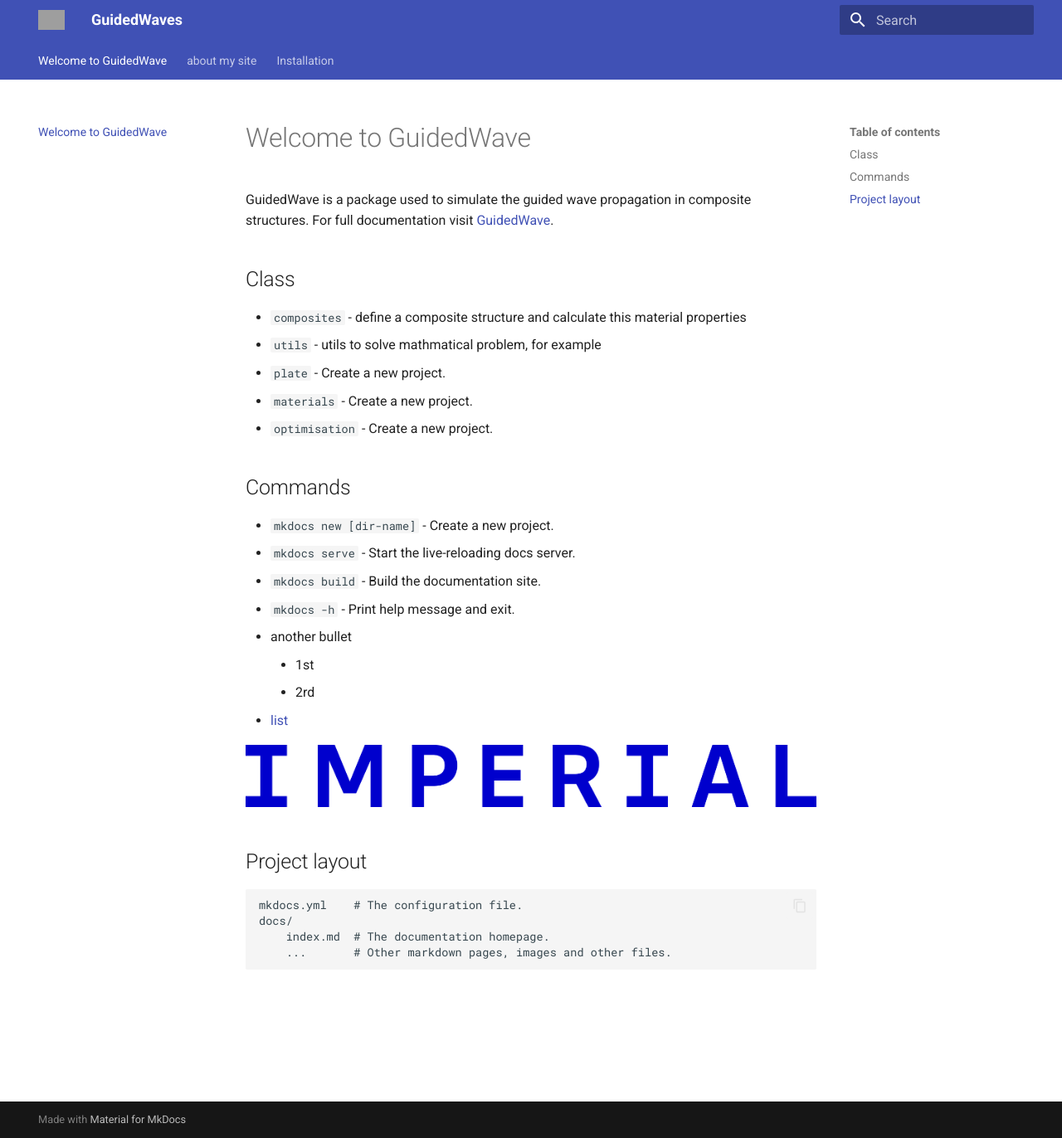
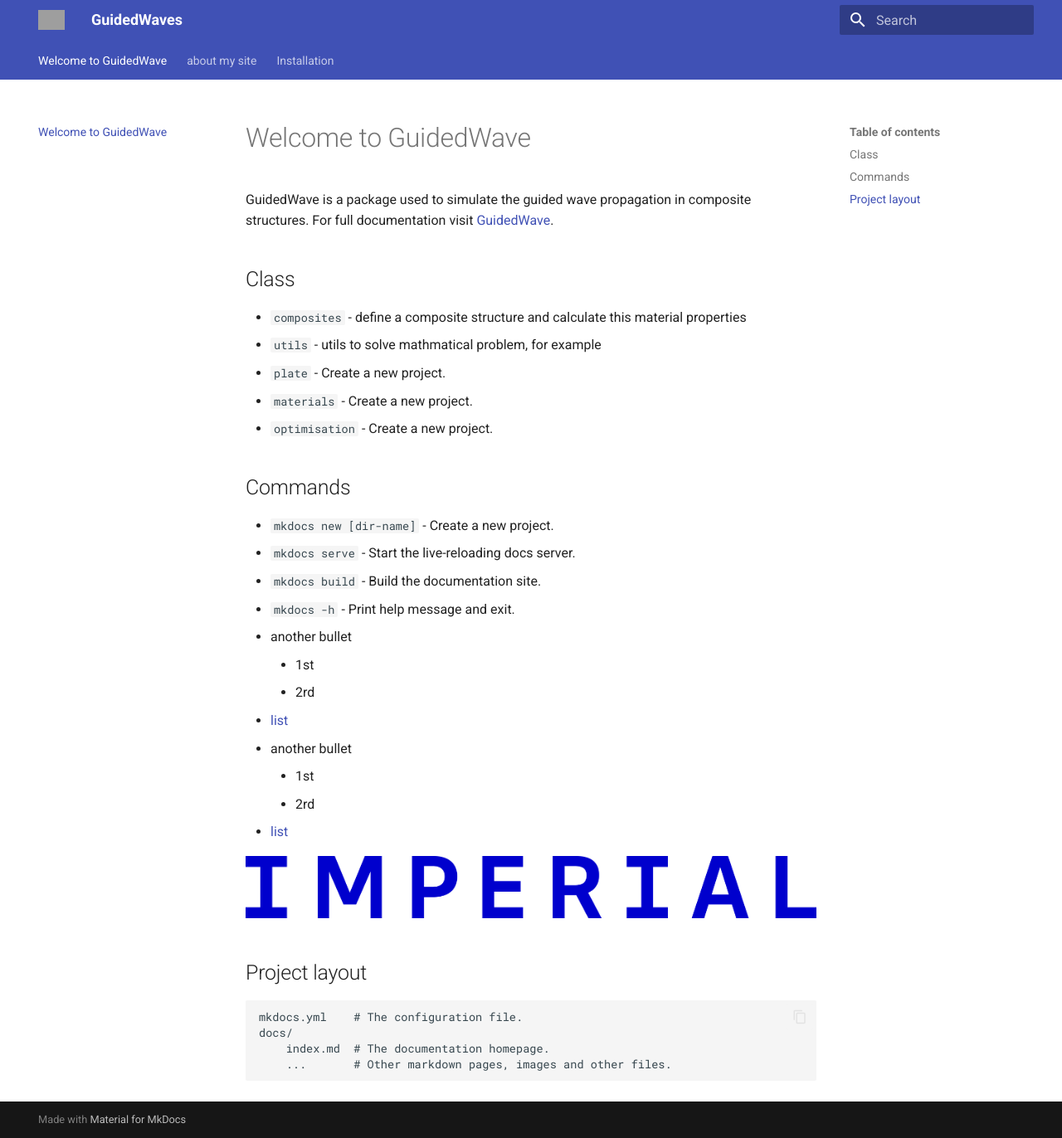
Before and after one commit to dongxiao96/My-homepage, an MkDocs documentation site: the page built from docs/index.md, in a window 1280 px wide and 1372 px high. Shown: the whole window at 83% size. Built offline with MkDocs 1.6.1 and Material for MkDocs 9.7.7, drawn with Linux system fonts in a browser that asks for light colours; grey boxes are pictures that could not be loaded.

Commit message:
two list

```diff
--- a/docs/index.md
+++ b/docs/index.md
@@ -27,6 +27,12 @@ GuidedWave is a package used to simulate the guided wave propagation in composit
 - [list](https://shiny-xylophone-px7pv4q99xrf7xpw.github.dev/)
 
 
+- another bullet
+    - 1st
+    - 2rd
+- [list](https://shiny-xylophone-px7pv4q99xrf7xpw.github.dev/)
+
+
 ![alt text](image.png)
 
 
```
